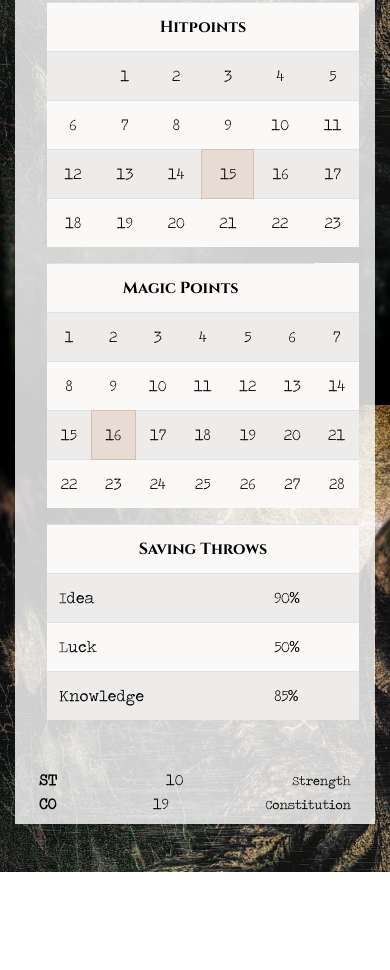
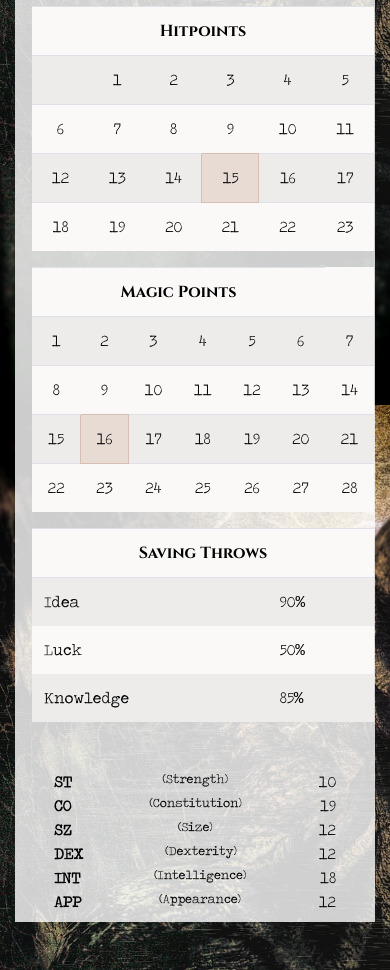
Before and after one commit to FeliOdras/Cthulhupark-Character-Manager, a website: page playerChars/lordcarnarvon.html in a window 390 px wide. Shown: the part 1283-2253 px from the top of the page. Before the commit the page ends 2155 px from the top, so only its background shows below. Drawn offline with nearby package versions, Linux system fonts and the light colour scheme; a web font is replaced by a local one.

Commit message:
Responsive adjustments for saving throws table

```diff
--- a/assets/scss/partials/_typo.scss
+++ b/assets/scss/partials/_typo.scss
@@ -14,3 +14,7 @@
 .label {
     font-weight: bold;
 }
+
+.charAttributes small {
+    line-height: 120%;
+}
--- a/playerChars/lordcarnarvon.html
+++ b/playerChars/lordcarnarvon.html
@@ -10,6 +10,11 @@
     <script type="text/javascript" src="../node_modules/jquery/dist/jquery.min.js"></script>
     <script type="text/javascript" src="../node_modules/popper.js/dist/popper.min.js"></script>
     <script type="text/javascript" src="../node_modules/bootstrap/dist/js/bootstrap.bundle.min.js"></script>
+    <script type="text/javascript">
+        $(function () {
+            $('[data-toggle="tooltip"]').tooltip()
+        })
+    </script>
 </head>
 
 <body>
@@ -123,17 +128,17 @@
                     <div class="label px-1">Profession: </div>
                     <div class="content px-1">Lord</div>
                 </section>
-                <section class="charDescGen charDescEducation d-flex px-md-4 justify-content-md-start justify-content-sm-between pt-1 col-md-4 col-12">
+                <section class="charDescGen charDescEducation d-flex px-md-4 justify-content-md-start justify-content-sm-between pt-1 col-md-6 col-12">
                     <div class="label px-1">Education: </div>
                     <div class="content px-1">Home Schooling, Eton College</div>
                 </section>
-                <section class="charDescGen charDescNationality d-flex px-md-4 justify-content-md-end justify-content-sm-between pt-1col-md-4 col-12">
+                <section class="charDescGen charDescNationality d-flex px-md-4 justify-content-md-end justify-content-sm-between pt-1 col-md-6 col-12">
                     <div class="label px-1">Nationality: </div>
                     <div class="content px-1">British</div>
                 </section>
             </div>
-            <section class="pointsAttributes d-flex my-3 py-3 px-md-4 d-flex flex-column flex-md-row flex-md-wrap justify-content-between">
-                <table class="hitPoints table-striped table-light table col-lg-4 col-lg-4 col-md-5 col-12 p-md-2 text-center mx-2">
+            <section class="pointsAttributes d-flex my-3 py-3 px-md-3 d-flex flex-column flex-md-row flex-md-wrap flex-lg-nowrap justify-content-between row">
+                <table class="hitPoints table-striped table-light table col-lg-4 col-lg-4 col-md-5 col-12 text-center mx-2">
                     <thead>
                         <tr>
                             <td colspan="6" class="headline font-weight-bold text-center">Hitpoints</td>
@@ -219,38 +224,59 @@
                         </tr>
                     </tbody>
                 </table>
-                <table class="savingThrows table-striped table-light table col-lg-4 col-md-12 p-2 mx-2">
+                <table class="savingThrows table-striped table-light table col-lg-3 col-md-12 p-2 mx-2">
                     <thead>
                         <tr>
-                            <td colspan="6" class="headline font-weight-bold text-center">Saving Throws</td>
+                            <td colspan="6" class="headline font-weight-bold text-center border-bottom">Saving Throws</td>
                         </tr>
                     </thead>
-                    <tbody>
-                        <tr>
-                            <td>Idea</td>
-                            <td>90%</td>
+                    <tbody class="flex-lg-column flex-row d-md-flex">
+                        <tr class="flex-md-grow-1">
+                            <td class="border-0">Idea</td>
+                            <td class="border-0">90%</td>
                         </tr>
-                        <tr>
-                            <td>Luck</td>
-                            <td>50%</td>
+                        <tr class="flex-md-grow-1">
+                            <td class="border-0">Luck</td>
+                            <td class="border-0">50%</td>
                         </tr>
-                        <tr>
-                            <td>Knowledge</td>
-                            <td>85%</td>
+                        <tr class="flex-md-grow-1">
+                            <td class="border-0">Knowledge</td>
+                            <td class="border-0">85%</td>
                         </tr>
                     </tbody>
                 </table>
             </section>
             <section class="charAttributes d-flex flex-column flex-md-row">
-                <div class="STR d-flex  flex-md-column text-center justify-content-between">
-                    <div class="STRatt"><strong>ST</strong></div>
-                    <div class="STRval">10</div>
-                    <div class="STRdec"><small>Strength</small></div>
+                <div class="STR d-flex  flex-md-column text-center justify-content-between col-md-1">
+                    <div class="STRatt charAttAtt" data-toggle="tooltip" data-placement="top" title="Strength"><strong>ST</strong></div>
+                    <div class="STRdes charAttDes small d-md-none">(Strength)</div>
+                    <div class="STRval charAttVal">10</div>
                 </div>
-                <div class="STR d-flex  flex-md-column text-center justify-content-between">
-                    <div class="STRatt"><strong>CO</strong></div>
-                    <div class="STRval">19</div>
-                    <div class="STRdec"><small>Constitution</small></div>
+                <div class="CON d-flex  flex-md-column text-center justify-content-between col-md-1">
+                    <div class="CONatt charAttAtt" data-toggle="tooltip" data-placement="top" title="Constitution"><strong>CO</strong></div>
+                    <div class="APPdes charAttDes small d-md-none">(Constitution)</div>
+                    <div class="CONval charAttVal">19</div>
+                </div>
+                <div class="SZ d-flex  flex-md-column text-center justify-content-between col-md-1">
+                    <div class="SZatt charAttAtt" data-toggle="tooltip" data-placement="top" title="Size"><strong>SZ</strong></div>
+                    <div class="APPdes charAttDes small d-md-none">(Size)</div>
+                    <div class="SZval charAttVal">12</div>
+                </div>
+                <div class="DEX d-flex  flex-md-column text-center justify-content-between col-md-1">
+                    <div class="DEXatt charAttAtt" data-toggle="tooltip" data-placement="top" title="Dexterity"><strong>DEX</strong></div>
+                    <div class="APPdes charAttDes small d-md-none">(Dexterity)</div>
+                    <div class="DEXval charAttVal">12</div>
+                </div>
+                <div class="INT d-flex  flex-md-column text-center justify-content-between col-md-1">
+                    <div class="INTatt charAttAtt" data-toggle="tooltip" data-placement="top" title="Intelligence"><strong>INT</strong></div>
+                    <div class="APPdes charAttDes small d-md-none">(Intelligence)</div>
+                    <div class="
+                        INTval charAttVal">18</div>
+                </div>
+                <div class="APP d-flex  flex-md-column text-center justify-content-between col-md-1">
+                    <div class="APPatt charAttAtt" data-toggle="tooltip" data-placement="top" title="Appearance"><strong>APP</strong></div>
+                    <div class="APPdes charAttDes small d-md-none">(Appearance)</div>
+                    <div class="APPval charAttVal">12</div>
                 </div>
             </section>
         </article>
```
Also changed, not shown: assets/css/custom-style.css.
